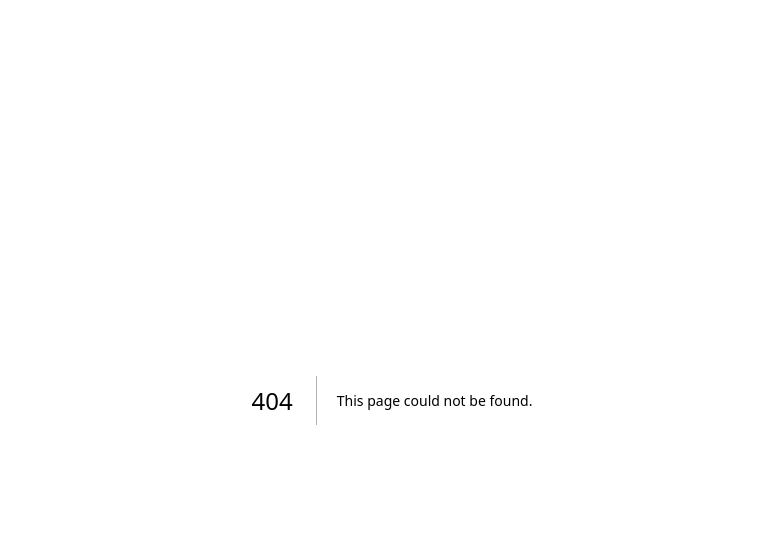
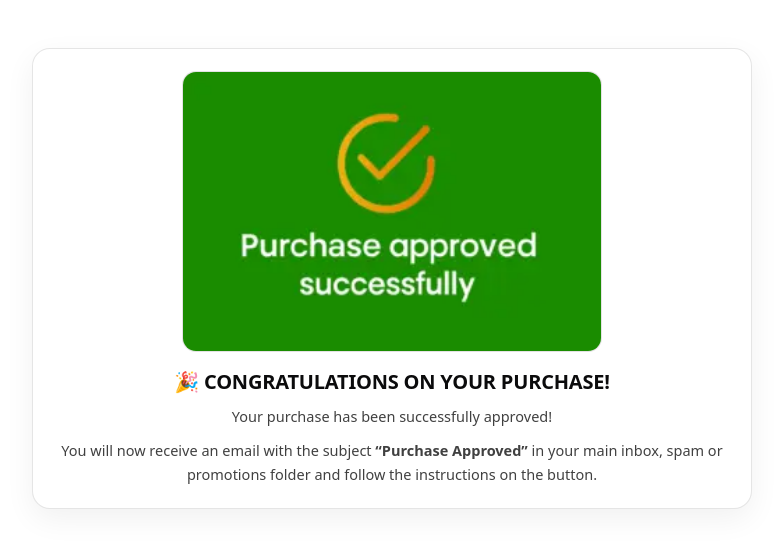
Before and after one commit to GustavoPiresJg/DelightsClub, a Next.js app: page /membership in a window 1280 px wide. Before the commit this address had no page. Shown: the top 548 px of the page, without its empty margins (248-1031 px from the left). Built offline with nearby package versions, Linux system fonts and the light colour scheme.

Commit message:
big changes

```diff
--- a/src/app/globals.css
+++ b/src/app/globals.css
@@ -2398,3 +2398,69 @@ html {
     grid-template-columns: 1fr !important;
   }
 }
+
+
+
+/* CSS DO MEMBERSHIP */
+
+/* Membership page */
+.mb-wrap{
+  min-height: 100vh;
+  background:#fff;
+  padding: 28px 16px;
+  display:flex;
+  align-items:flex-start;
+  justify-content:center;
+  font-family: ui-sans-serif, system-ui, -apple-system, Segoe UI, Roboto, Helvetica, Arial, Apple Color Emoji, Segoe UI Emoji;
+  color:#0b0b0c;
+}
+
+.mb-card{
+  width:100%;
+  max-width:720px;
+  background:#fff;
+  border:1px solid rgba(0,0,0,0.10);
+  border-radius:18px;
+  padding:18px;
+  box-shadow: 0 10px 30px rgba(0,0,0,0.06);
+  text-align:center;
+}
+
+.mb-hero{
+  width:100%;
+  display:flex;
+  justify-content:center;
+  margin-bottom:16px;
+}
+
+.mb-heroImg{
+  width:min(420px, 100%);
+  height:auto;
+  border-radius:14px;
+  border:1px solid rgba(0,0,0,0.08);
+  background:#f6f6f6;
+  display:block;
+}
+
+.mb-title{
+  margin:0 0 10px;
+  font-size:18px;
+  font-weight:900;
+  letter-spacing:-0.2px;
+}
+
+.mb-text{
+  margin:0 0 10px;
+  font-size:14px;
+  line-height:1.65;
+  color: rgba(0,0,0,0.75);
+}
+
+.mb-text:last-child{ margin-bottom:0; }
+
+@media (min-width: 768px){
+  .mb-wrap{ padding:48px 16px; }
+  .mb-card{ padding:22px; }
+  .mb-title{ font-size:20px; }
+  .mb-text{ font-size:14.5px; }
+}
--- /dev/null
+++ b/src/app/membership/page.js
@@ -0,0 +1,33 @@
+// src/app/membership/page.js
+
+export const metadata = {
+  title: "Membership — Purchase Approved",
+};
+
+export default function MembershipPage() {
+  return (
+    <main className="mb-wrap">
+      <div className="mb-card">
+        <div className="mb-hero">
+          <img
+            className="mb-heroImg"
+            src="/APPROVED.webp"
+            alt="Purchase approved successfully"
+            loading="lazy"
+          />
+        </div>
+
+
+        <h1 className="mb-title">🎉 CONGRATULATIONS ON YOUR PURCHASE!</h1>
+
+        <p className="mb-text">Your purchase has been successfully approved!</p>
+
+        <p className="mb-text">
+          You will now receive an email with the subject <b>“Purchase Approved”</b>{" "}
+          in your main inbox, spam or promotions folder and follow the
+          instructions on the button.
+        </p>
+      </div>
+    </main>
+  );
+}
```
Also changed, not shown: src/app/recipespro/page.js (added, +172 -0 lines).
